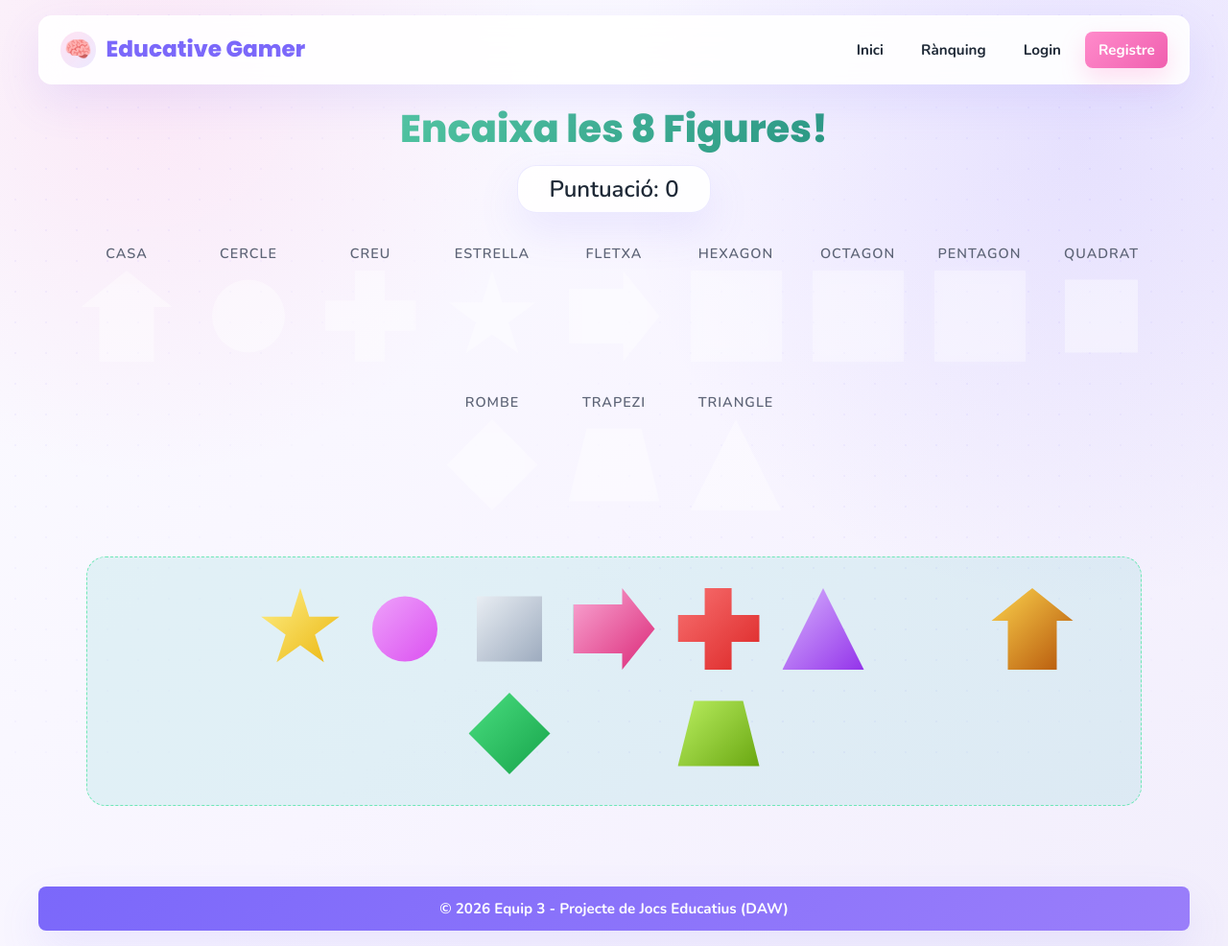
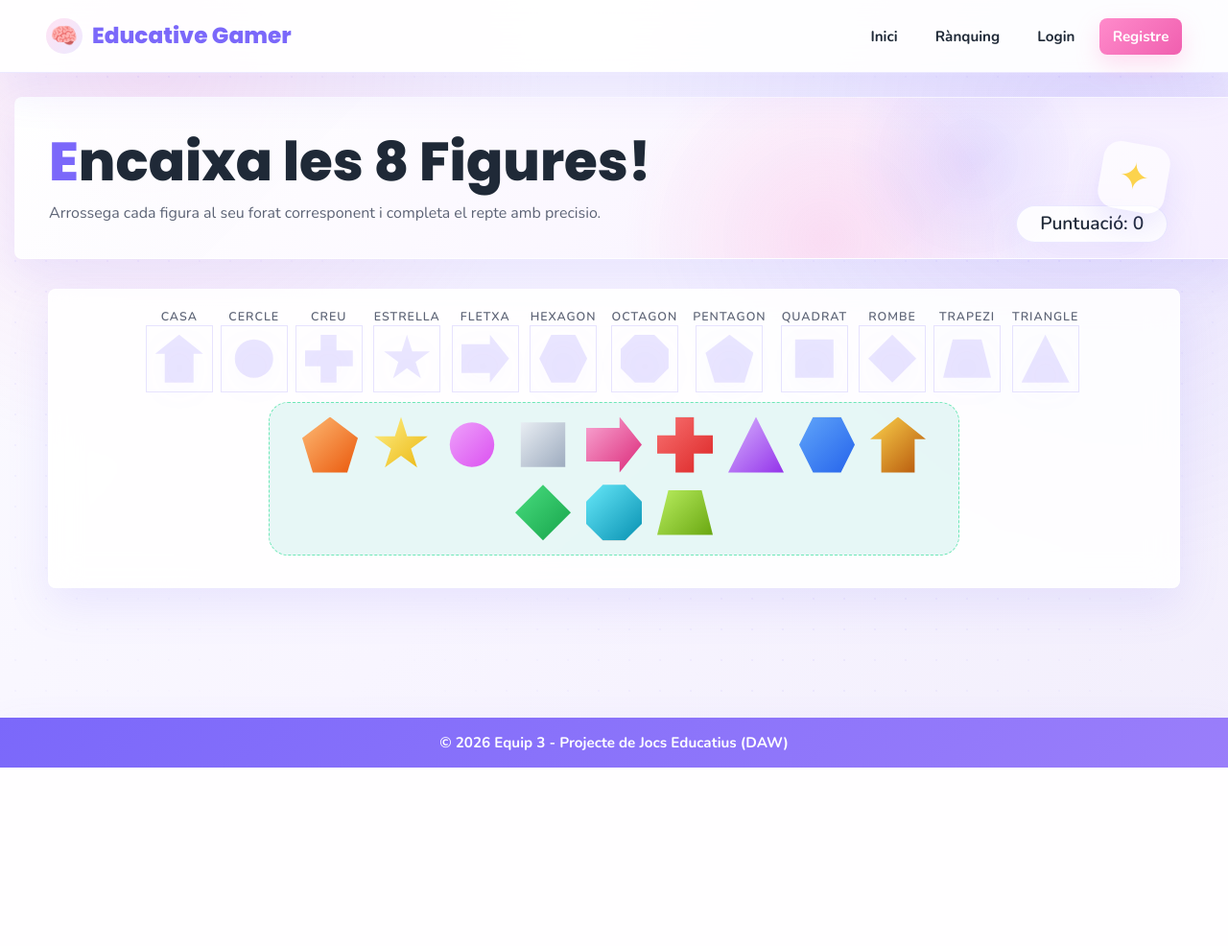
Before and after one commit to ianfebrer/0485_PythonWebProject2026_EducativeGames_Equip3, a Flask app: page /game/drag-and-drop in a window 1280 px wide. Shown: the whole page at 96% size. After the commit the page ends 800 px from the top, so only its background shows below. Run offline with Flask 3, Linux system fonts and the light colour scheme.

Commit message:
Reparar y mejorar CSS. Se han arrglado coherencias visuales, añadido los hero para todos los juegos y se ha intentado respetar la coherencia visual entre páginas

```diff
--- a/static/css/styles.css
+++ b/static/css/styles.css
@@ -8,9 +8,7 @@
     --secondary-hover: #f05faf;
     --accent: #6ee7b7;
     --accent-hover: #45c8a0;
-    --blue-cell: #7dd3fc;
     --sun: #fcd34d;
-    --bg-page: #f3f4f6;
     --bg-soft: #f8f5ff;
     --bg-card: rgba(255, 255, 255, 0.88);
     --text-main: #1f2937;
@@ -19,7 +17,6 @@
     --glass-border: rgba(123, 104, 250, 0.14);
     --glass-shadow: 0 18px 45px rgba(123, 104, 250, 0.12);
     --card-radius: 8px;
-    --pill-radius: 14px;
 }
 
 * {
@@ -63,15 +59,16 @@ h3,
 .logo,
 .btn {
     font-family: 'Poppins', sans-serif;
-    letter-spacing: 0;
 }
 
 header {
     position: sticky;
     top: 0;
     z-index: 100;
-    padding: 1rem 1rem 0;
-    background: transparent;
+    background: rgba(255, 255, 255, 0.9);
+    box-shadow: var(--glass-shadow);
+    backdrop-filter: blur(18px);
+    -webkit-backdrop-filter: blur(18px);
 }
 
 nav {
@@ -79,15 +76,9 @@ nav {
     justify-content: space-between;
     align-items: center;
     gap: 1.5rem;
-    width: min(100%, 1200px);
-    margin: 0 auto;
-    padding: 1rem 1.35rem;
-    border: 1px solid rgba(255, 255, 255, 0.85);
-    border-radius: var(--pill-radius);
-    background: rgba(255, 255, 255, 0.9);
-    box-shadow: var(--glass-shadow);
-    backdrop-filter: blur(18px);
-    -webkit-backdrop-filter: blur(18px);
+    min-height: 76px;
+    padding: 1rem clamp(1rem, 4vw, 3rem);
+    border-bottom: 1px solid rgba(123, 104, 250, 0.14);
 }
 
 .logo {
@@ -125,7 +116,6 @@ nav ul {
 }
 
 nav ul li a {
-    position: relative;
     display: inline-flex;
     align-items: center;
     min-height: 38px;
@@ -152,19 +142,24 @@ nav ul li:last-child a {
 
 main {
     flex: 1;
-    width: min(100%, 1200px);
-    margin: 1rem auto 0;
-    padding: 0 1rem 1.25rem;
+    width: min(100%, 1500px);
+    margin: clamp(2.25rem, 4vw, 3.5rem) auto 0;
+    padding: 0px;
+}
+
+.home-main {
+    margin-top: 50px;
 }
 
 .hero {
     position: relative;
-    min-height: 280px;
+    width: 100%;
+    min-height: 170px;
     display: flex;
     flex-direction: column;
     justify-content: center;
-    margin-bottom: 1.2rem;
-    padding: clamp(2rem, 5vw, 3.4rem);
+    margin-bottom: 50px;
+    padding: 45px;
     overflow: hidden;
     border: 1px solid rgba(255, 255, 255, 0.8);
     border-radius: var(--card-radius);
@@ -181,23 +176,22 @@ main {
     position: absolute;
     right: clamp(1.2rem, 6vw, 5rem);
     top: 50%;
-    width: 5.5rem;
-    height: 5.5rem;
+    width: 4.4rem;
+    height: 4.4rem;
     display: grid;
     place-items: center;
     border-radius: 18px;
     color: var(--sun);
     background: rgba(255, 255, 255, 0.58);
     box-shadow: 0 14px 34px rgba(123, 104, 250, 0.16);
-    font-size: 3rem;
+    font-size: 2.45rem;
     transform: translateY(-50%) rotate(10deg);
 }
 
 .hero h1 {
-    max-width: 720px;
-    margin-bottom: 1rem;
-    color: var(--text-main);
-    font-size: clamp(2.25rem, 6vw, 4.6rem);
+    max-width: 780px;
+    margin-bottom: 0.7rem;
+    font-size: clamp(2.1rem, 4.8vw, 4rem);
     font-weight: 800;
     line-height: 1.12;
 }
@@ -207,16 +201,16 @@ main {
 }
 
 .hero p {
-    max-width: 650px;
+    max-width: 760px;
     color: var(--text-muted);
-    font-size: 1.15rem;
-    line-height: 1.7;
+    font-size: 1.05rem;
+    line-height: 1.55;
 }
 
 .game-grid {
     display: grid;
     grid-template-columns: repeat(auto-fit, minmax(260px, 1fr));
-    gap: 1rem;
+    gap: 0.85rem;
     animation: fadeInUp 0.7s ease-out 0.1s both;
 }
 
@@ -329,10 +322,8 @@ main {
 }
 
 footer {
-    width: min(100%, 1200px);
-    margin: auto auto 1rem;
-    padding: 0.8rem 1rem;
-    border-radius: 8px;
+    margin: auto 0 0;
+    padding: 1rem clamp(1rem, 4vw, 3rem);
     background: linear-gradient(135deg, var(--primary), #9a7efa);
     color: #fff;
     text-align: center;
@@ -348,7 +339,8 @@ footer p {
     display: flex;
     justify-content: center;
     align-items: center;
-    min-height: 60vh;
+    min-height: 700px;
+    padding-top: 200px;
 }
 
 .auth-box {
@@ -430,17 +420,48 @@ footer p {
 }
 
 .mouse-game-shell {
-    max-width: 880px;
+    max-width: 980px;
+    margin: 0 auto;
+    padding: 1.25rem 1.5rem;
     text-align: left;
+}
+
+.game-hero {
+    min-height: 104px;
+    margin: 15px;
+    padding: 35px;
+}
+
+.game-hero + .game-board,
+.game-hero + .mouse-game-container,
+.game-hero + .play-area {
+    margin-top: clamp(1.1rem, 2.4vw, 2rem);
+}
+
+.game-hero h1 {
+    max-width: 900px;
+    font-size: clamp(2.25rem, 4.4vw, 4rem);
+}
+
+.game-hero p {
+    max-width: 920px;
+    font-size: 1rem;
+    line-height: 1.45;
+}
+
+.mouse-game-container {
+    min-height: auto;
+    align-items: flex-start;
+    padding-top: 0;
 }
 
 .mouse-game-topbar {
     display: flex;
     justify-content: space-between;
     align-items: center;
-    gap: 1.25rem;
+    gap: 0.9rem;
     flex-wrap: wrap;
-    margin-bottom: 1.5rem;
+    margin-bottom: 0.55rem;
 }
 
 .mouse-game-target {
--- a/templates/base.html
+++ b/templates/base.html
@@ -37,7 +37,7 @@
         </nav>
     </header>
 
-    <main>
+    <main class="{% block main_class %}{% endblock %}">
         {% block content %}{% endblock %}
     </main>
 
--- a/templates/games/drag_drop.html
+++ b/templates/games/drag_drop.html
@@ -11,73 +11,81 @@ body {
     -moz-user-select: none;
     -ms-user-select: none;
 }
-.game-header {
-    text-align: center;
-    margin-bottom: 2rem;
-    animation: fadeInDown 0.8s ease-out;
+.drag-drop-hero {
+    position: relative;
 }
 
-.game-header h2 {
-    font-size: 2.5rem;
-    font-weight: 800;
-    margin-bottom: 0.5rem;
-    background: linear-gradient(135deg, var(--accent), #0f766e);
-    -webkit-background-clip: text;
-    background-clip: text;
-    -webkit-text-fill-color: transparent;
-}
-
-.score-board {
-    font-size: 1.5rem;
+.drag-drop-hero .score-board {
+    position: absolute;
+    right: clamp(1.2rem, 6vw, 5rem);
+    bottom: 1rem;
+    font-size: 1.2rem;
     font-weight: 600;
     color: var(--text-main);
     background: var(--bg-card);
     display: inline-block;
-    padding: 0.5rem 2rem;
+    padding: 0.35rem 1.5rem;
     border-radius: 20px;
     border: 1px solid var(--glass-border);
     box-shadow: var(--glass-shadow);
 }
 
 .play-area {
+    margin: 0 auto;
     display: flex;
     flex-direction: column;
-    gap: 3rem;
+    gap: 0.9rem;
     align-items: center;
     animation: fadeInUp 0.8s ease-out 0.2s both;
     position: relative; /* per drag absoluts */
+}
+
+.drag-drop-container {
+    min-height: auto;
+    align-items: flex-start;
+    justify-content: center;
+    padding-top: 0;
+}
+
+.drag-drop-shell {
+    max-width: 1180px;
+    padding: 1.2rem 1.45rem;
 }
 
 .zones-container {
     display: flex;
     flex-wrap: wrap;
     justify-content: center;
-    gap: 2rem;
+    gap: 0.75rem 1rem;
     width: 100%;
+    max-width: 1090px;
 }
 
 .shapes-container {
     display: flex;
     flex-wrap: wrap;
     justify-content: center;
-    gap: 1.5rem;
+    gap: 0.8rem 1rem;
     width: 100%;
-    max-width: 1100px;
-    padding: 2rem;
+    max-width: 1060px;
+    padding: 1rem 1.35rem;
     background: rgba(20, 184, 166, 0.1);
     border-radius: 20px;
     border: 1px dashed var(--accent);
-    min-height: 150px;
+    min-height: 0;
     position: relative;
 }
 
 /* CSS Shapes Clip Paths */
 .clip-estrella { clip-path: polygon(50% 0%, 61% 35%, 98% 35%, 68% 57%, 79% 91%, 50% 70%, 21% 91%, 32% 57%, 2% 35%, 39% 35%); }
 .clip-creu { clip-path: polygon(33% 0, 66% 0, 66% 33%, 100% 33%, 100% 66%, 66% 66%, 66% 100%, 33% 100%, 33% 66%, 0 66%, 0 33%, 33% 33%); }
+.clip-hexagon,
 .clip-hexàgon { clip-path: polygon(25% 0%, 75% 0%, 100% 50%, 75% 100%, 25% 100%, 0% 50%); }
 .clip-rombe { clip-path: polygon(50% 0%, 100% 50%, 50% 100%, 0% 50%); }
 .clip-triangle { clip-path: polygon(50% 0%, 0% 100%, 100% 100%); }
+.clip-pentagon,
 .clip-pentàgon { clip-path: polygon(50% 0%, 100% 38%, 81% 100%, 19% 100%, 0% 38%); }
+.clip-octagon,
 .clip-octàgon { clip-path: polygon(30% 0%, 70% 0%, 100% 30%, 100% 70%, 70% 100%, 30% 100%, 0% 70%, 0% 30%); }
 .clip-fletxa { clip-path: polygon(0% 20%, 60% 20%, 60% 0%, 100% 50%, 60% 100%, 60% 80%, 0% 80%); }
 .clip-quadrat { clip-path: polygon(10% 10%, 90% 10%, 90% 90%, 10% 90%); }
@@ -88,10 +96,13 @@ body {
 /* CSS Shapes Colors */
 .color-estrella { background: linear-gradient(135deg, #fef08a, #eab308); }
 .color-creu { background: linear-gradient(135deg, #f87171, #dc2626); }
+.color-hexagon,
 .color-hexàgon { background: linear-gradient(135deg, #60a5fa, #2563eb); }
 .color-rombe { background: linear-gradient(135deg, #4ade80, #16a34a); }
 .color-triangle { background: linear-gradient(135deg, #d8b4fe, #9333ea); }
+.color-pentagon,
 .color-pentàgon { background: linear-gradient(135deg, #fdba74, #ea580c); }
+.color-octagon,
 .color-octàgon { background: linear-gradient(135deg, #67e8f9, #0891b2); }
 .color-fletxa { background: linear-gradient(135deg, #f9a8d4, #db2777); }
 .color-quadrat { background: linear-gradient(135deg, #f1f5f9, #94a3b8); }
@@ -101,8 +112,8 @@ body {
 
 /* Draggable Shapes */
 .draggable-shape {
-    width: 85px;
-    height: 85px;
+    width: 66px;
+    height: 66px;
     cursor: grab;
     transition: transform 0.2s cubic-bezier(0.175, 0.885, 0.32, 1.275);
     filter: drop-shadow(0 10px 15px rgba(0,0,0,0.5));
@@ -132,11 +143,11 @@ body {
     display: flex;
     flex-direction: column;
     align-items: center;
-    gap: 0.5rem;
+    gap: 0.3rem;
 }
 
 .dropzone-label {
-    font-size: 0.9rem;
+    font-size: 0.78rem;
     font-weight: 600;
     color: var(--text-muted);
     text-transform: uppercase;
@@ -144,10 +155,13 @@ body {
 }
 
 .dropzone {
-    width: 95px;
-    height: 95px;
-    background: rgba(255, 255, 255, 0.3); /* Blanc semi-transparent */
-    filter: drop-shadow(0 0 8px rgba(255, 255, 255, 0.5)); /* Aura blanca */
+    width: 72px;
+    height: 72px;
+    background: transparent;
+    clip-path: none;
+    filter: drop-shadow(0 8px 14px rgba(123, 104, 250, 0.16));
+    outline: 1px solid rgba(123, 104, 250, 0.18);
+    outline-offset: 3px;
     position: relative;
     display: flex;
     align-items: center;
@@ -155,15 +169,48 @@ body {
     transition: transform 0.3s ease, background 0.3s ease, filter 0.3s ease;
 }
 
+.dropzone::before {
+    content: "";
+    position: absolute;
+    inset: 6px;
+    background: rgba(123, 104, 250, 0.16);
+    transition: background 0.3s ease, opacity 0.3s ease;
+}
+
+.dropzone.clip-estrella::before { clip-path: polygon(50% 0%, 61% 35%, 98% 35%, 68% 57%, 79% 91%, 50% 70%, 21% 91%, 32% 57%, 2% 35%, 39% 35%); }
+.dropzone.clip-creu::before { clip-path: polygon(33% 0, 66% 0, 66% 33%, 100% 33%, 100% 66%, 66% 66%, 66% 100%, 33% 100%, 33% 66%, 0 66%, 0 33%, 33% 33%); }
+.dropzone.clip-hexagon::before,
+.dropzone.clip-hexàgon::before { clip-path: polygon(25% 0%, 75% 0%, 100% 50%, 75% 100%, 25% 100%, 0% 50%); }
+.dropzone.clip-rombe::before { clip-path: polygon(50% 0%, 100% 50%, 50% 100%, 0% 50%); }
+.dropzone.clip-triangle::before { clip-path: polygon(50% 0%, 0% 100%, 100% 100%); }
+.dropzone.clip-pentagon::before,
+.dropzone.clip-pentàgon::before { clip-path: polygon(50% 0%, 100% 38%, 81% 100%, 19% 100%, 0% 38%); }
+.dropzone.clip-octagon::before,
+.dropzone.clip-octàgon::before { clip-path: polygon(30% 0%, 70% 0%, 100% 30%, 100% 70%, 70% 100%, 30% 100%, 0% 70%, 0% 30%); }
+.dropzone.clip-fletxa::before { clip-path: polygon(0% 20%, 60% 20%, 60% 0%, 100% 50%, 60% 100%, 60% 80%, 0% 80%); }
+.dropzone.clip-quadrat::before { clip-path: polygon(10% 10%, 90% 10%, 90% 90%, 10% 90%); }
+.dropzone.clip-cercle::before { clip-path: circle(40% at 50% 50%); }
+.dropzone.clip-casa::before { clip-path: polygon(50% 0%, 100% 40%, 80% 40%, 80% 100%, 20% 100%, 20% 40%, 0% 40%); }
+.dropzone.clip-trapezi::before { clip-path: polygon(20% 10%, 80% 10%, 100% 90%, 0% 90%); }
+
 /* Quan estem "over" d'una figura per feedback visual (Lluentor forta per als nens) */
 .dropzone.highlight {
-    background: rgba(255, 255, 255, 0.8); /* Molt més blanc perquè resalti l'encaix correcte */
-    filter: drop-shadow(0 0 15px rgba(255, 255, 255, 1));
+    background: rgba(110, 231, 183, 0.34);
+    filter: drop-shadow(0 0 15px rgba(110, 231, 183, 0.65));
+    outline-color: rgba(110, 231, 183, 0.65);
     transform: scale(1.1);
+}
+
+.dropzone.highlight::before {
+    background: rgba(110, 231, 183, 0.36);
 }
 
 .dropzone.filled {
     background: transparent; /* Serà cobert per la figura filla absolute */
+}
+
+.dropzone.filled::before {
+    opacity: 0;
 }
 
 .dropzone .draggable-shape {
@@ -176,12 +223,46 @@ body {
 
 /* Status Messages */
 #game-message {
-    margin-top: 2rem;
-    font-size: 1.5rem;
+    margin-top: 0;
+    font-size: 1.15rem;
     font-weight: bold;
     text-align: center;
-    min-height: 2rem;
     transition: all 0.3s;
+}
+
+@media (max-height: 820px) and (min-width: 821px) {
+    main {
+        margin-top: 0.6rem;
+        padding-bottom: 0.6rem;
+    }
+
+    .play-area {
+        gap: 0.9rem;
+    }
+
+    .dropzone {
+        width: 62px;
+        height: 62px;
+    }
+
+    .draggable-shape {
+        width: 58px;
+        height: 58px;
+    }
+
+    .shapes-container {
+        max-width: 720px;
+        min-height: 0;
+        padding: 0.9rem 1.2rem;
+    }
+}
+
+@media (max-width: 760px) {
+    .drag-drop-hero .score-board {
+        position: static;
+        width: max-content;
+        margin-top: 0.25rem;
+    }
 }
 
 .msg-success {
@@ -241,12 +322,14 @@ body {
 {% endblock %}
 
 {% block content %}
-<div class="game-header">
-    <h2>Encaixa les 8 Figures!</h2>
+<section class="hero game-hero drag-drop-hero">
+    <h1>Encaixa les 8 Figures!</h1>
+    <p>Arrossega cada figura al seu forat corresponent i completa el repte amb precisio.</p>
     <div class="score-board">Puntuació: <span id="score">0</span></div>
-</div>
+</section>
 
-<div class="play-area" id="play-area">
+<section class="auth-container mouse-game-container drag-drop-container">
+    <div class="auth-box mouse-game-shell drag-drop-shell play-area" id="play-area">
         <div class="zones-container">
             {% for shape in shapes|sort(attribute='name') %}
             <div class="dropzone-wrapper">
@@ -266,9 +349,10 @@ body {
             </div>
             {% endfor %}
         </div>
-</div>
 
         <div id="game-message"></div>
+    </div>
+</section>
 
 <div class="completion-modal" id="completion-modal">
     <div class="completion-content">
--- a/templates/games/raton.html
+++ b/templates/games/raton.html
@@ -3,12 +3,12 @@
 {% block title %}Mouse Master | The Xampinyo's League{% endblock %}
 
 {% block content %}
-<section class="hero">
+<section class="hero game-hero">
     <h1>Mouse Master</h1>
     <p>Mou el ratoli, observa l'objectiu i fes clic sobre la figura correcta tan rapid com pugues.</p>
 </section>
 
-<section class="auth-container">
+<section class="auth-container mouse-game-container">
     <div class="auth-box mouse-game-shell">
         <div class="mouse-game-topbar">
             <div class="mouse-game-target">
--- a/templates/index.html
+++ b/templates/index.html
@@ -1,6 +1,7 @@
 {% extends "base.html" %}
 
 {% block title %}Inici | Educative Gamer{% endblock %}
+{% block main_class %}home-main{% endblock %}
 
 {% block content %}
 <section class="hero">
```
Also changed, not shown: other parts of static/css/styles.css (+62 -50 lines), templates/games/teclado.html (+8 -6 lines). Lines whose indentation alone changed are shown as unchanged.
